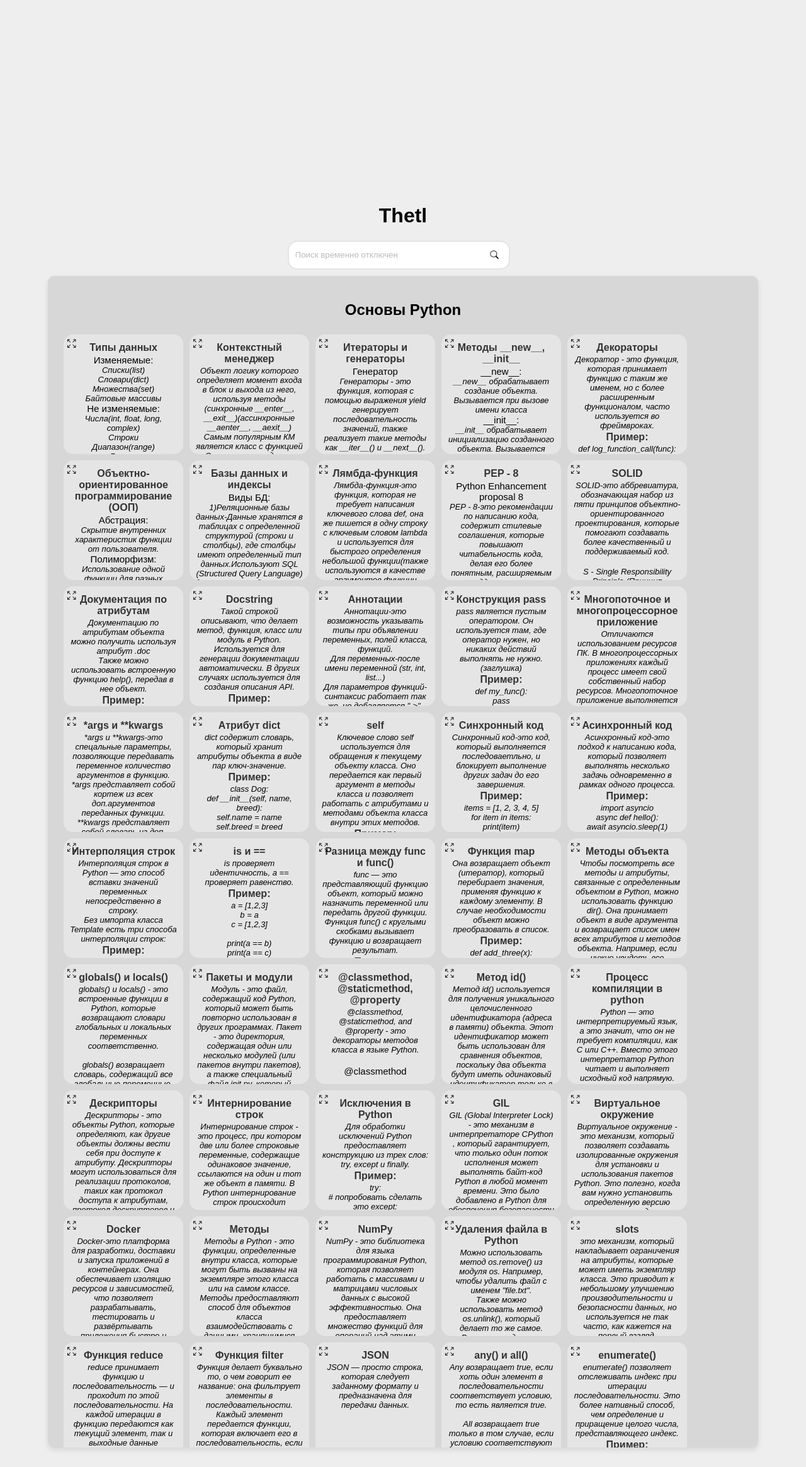
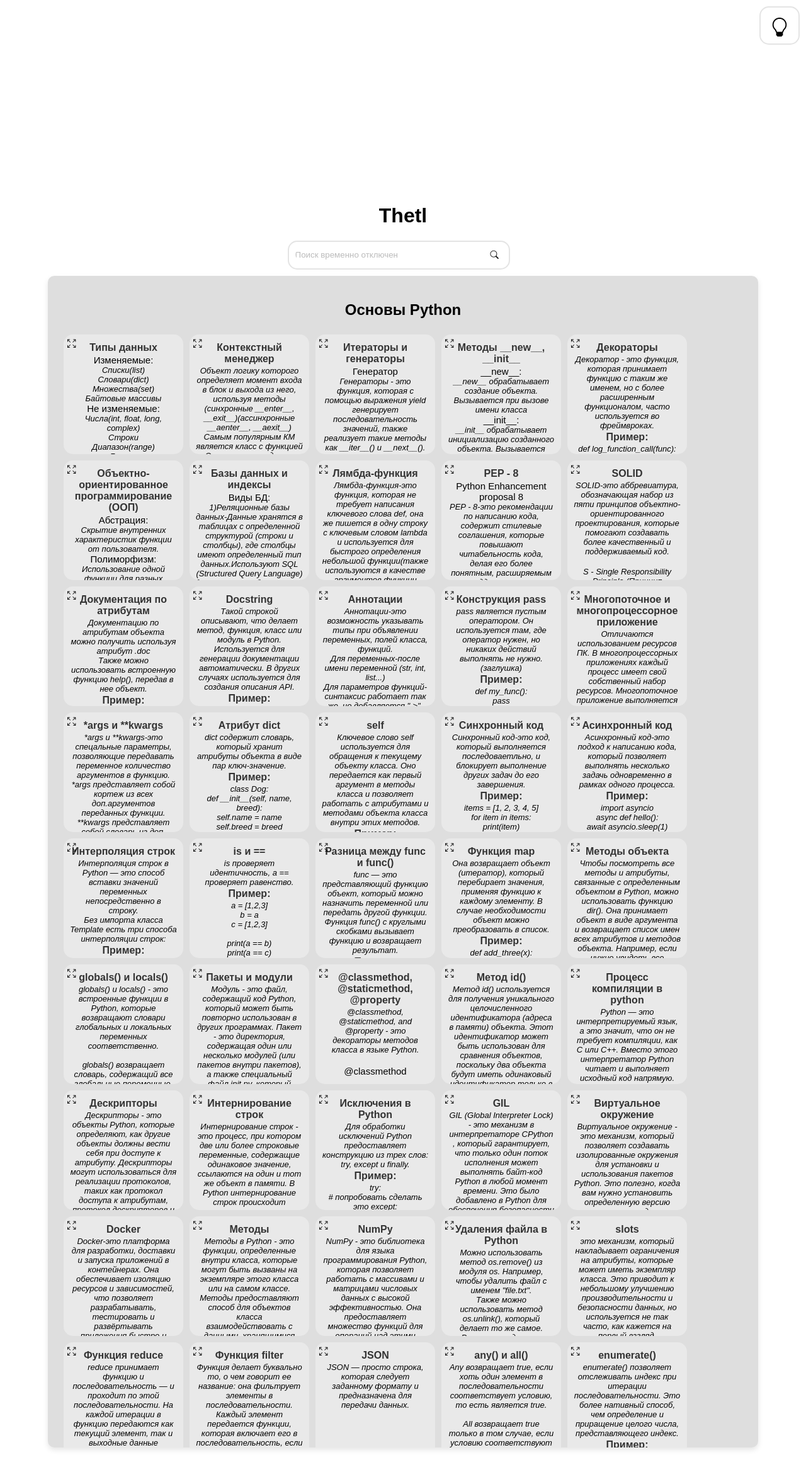
Before and after one commit to houston03/Student_training_website_with_integrated_chat-GPT3, a Flask app: page / in a window 1280 px wide. Shown: the top 2329 px of the page at 63% size. Run offline with Flask 3, Linux system fonts and the light colour scheme.

Commit message:
Update question.html

```diff
--- a/templates/question.html
+++ b/templates/question.html
@@ -12,6 +12,52 @@
 <body>
 {% block content %}
 <h1>Thetl</h1>
+<style>
+        body {
+            transition: background-color 0.3s, color 0.3s;
+        }
+        .light-mode {
+            background-color: white;
+            color: black;
+        }
+        .dark-mode {
+            background-color: black;
+            color: white;
+        }
+        .theme-toggle {
+            cursor: pointer;
+            padding: 15px;
+            font-family: sans-serif;
+            display: inline-block;
+            border: 2px solid rgba(120, 120, 120, 0.2);
+            border-radius: 15px;
+            position: absolute;
+            top: 10px;
+            height: 27px;
+            right: 10px;
+            font-size: 24px; /* Увеличиваем размер иконки */
+        }
+        .theme-toggle i {
+            font-size: 30px; /* Увеличиваем размер иконки */
+        }
+    </style>
+</head>
+<body class="light-mode">
+    <div class="theme-toggle" onclick="toggleTheme()"><i class="bi bi-lightbulb"></i></div>
+
+
+    <script>
+        function toggleTheme() {
+            const body = document.body;
+            if (body.classList.contains('light-mode')) {
+                body.classList.remove('light-mode');
+                body.classList.add('dark-mode');
+            } else {
+                body.classList.remove('dark-mode');
+                body.classList.add('light-mode');
+            }
+        }
+    </script>
 
 
     <form action="/search" method="POST" style="  position: relative;
```
